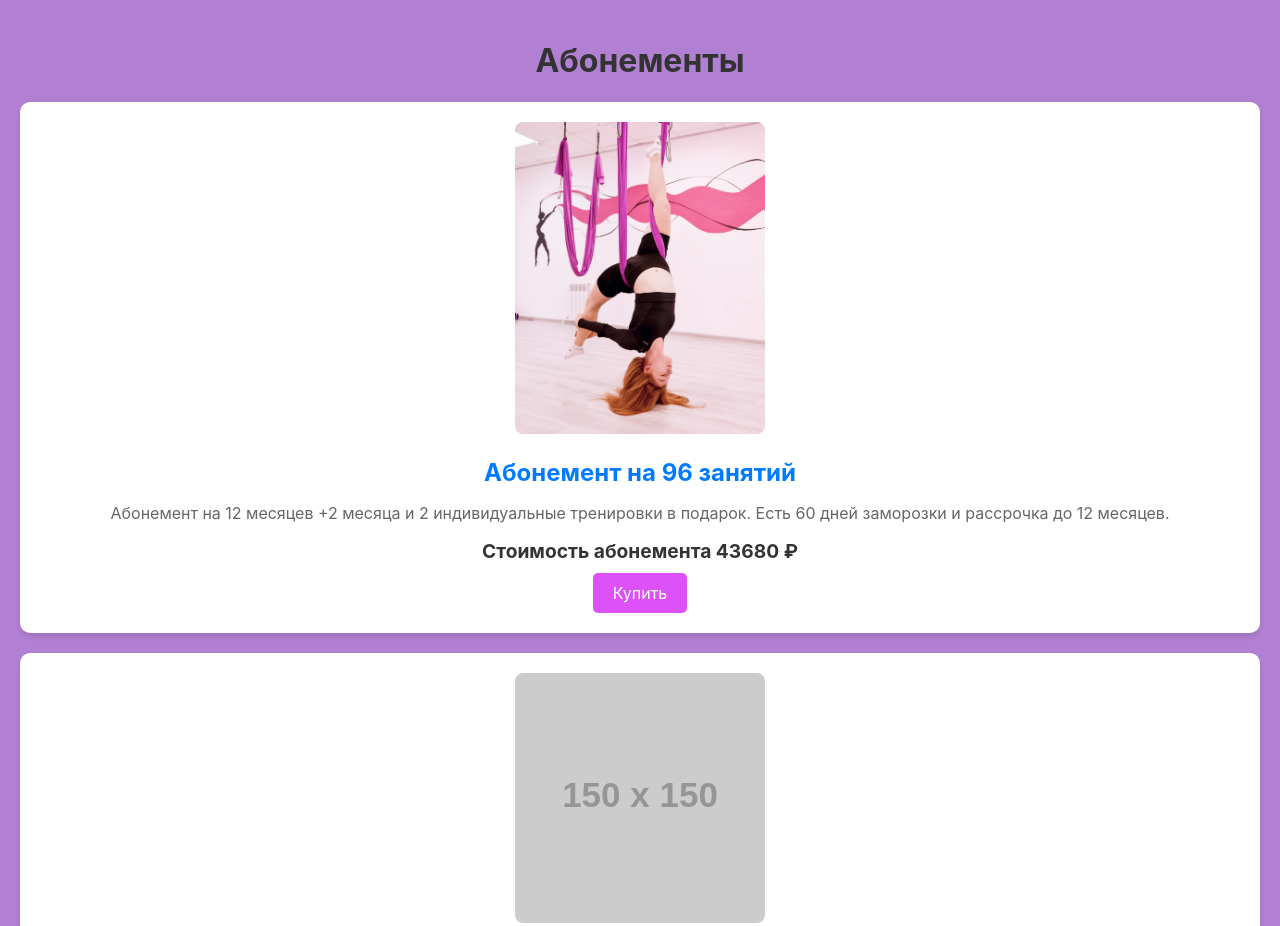
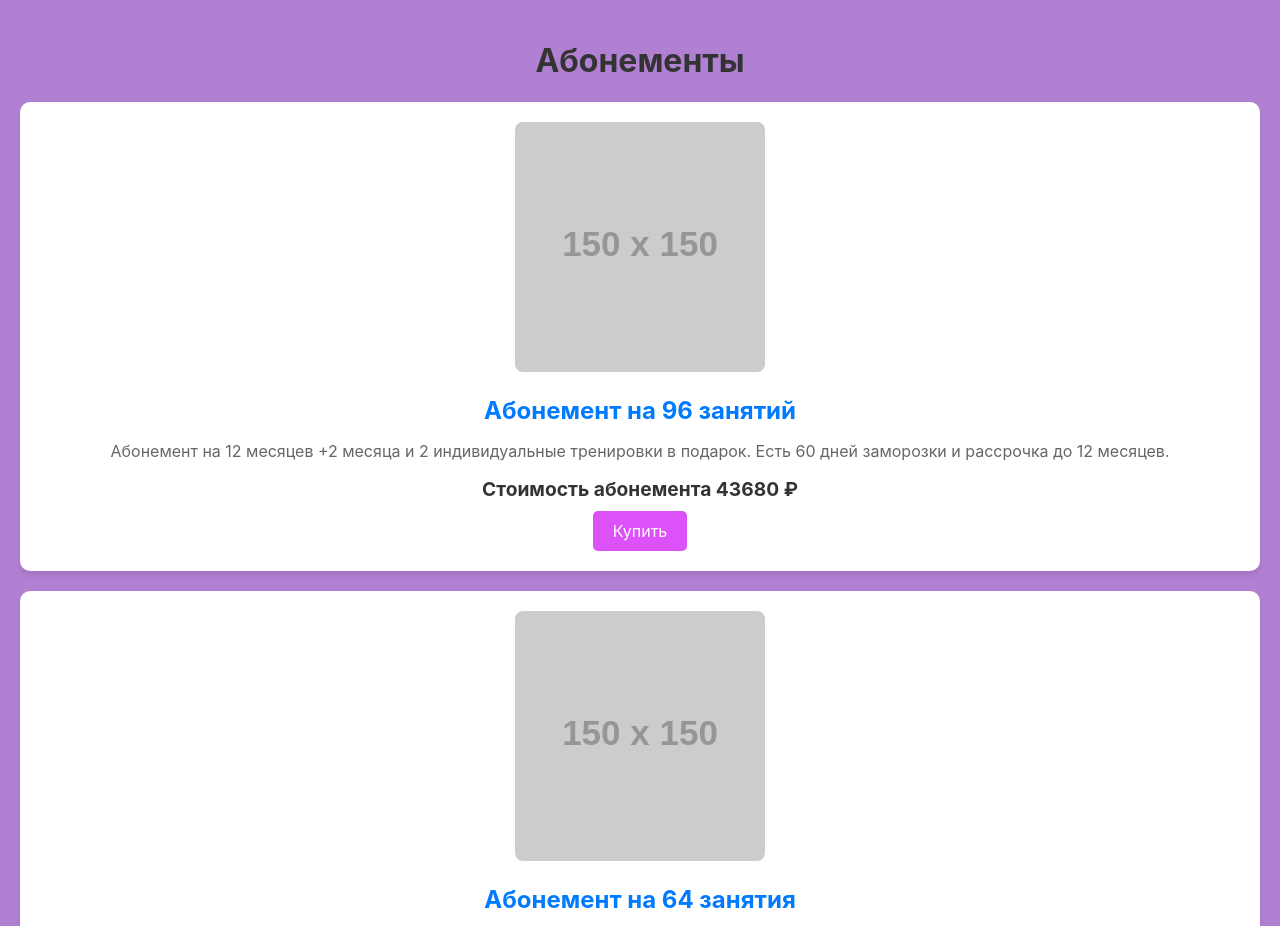
Before and after one commit to NikolayS-ux/mini-app, a plain HTML site: page index.html in a window 1280 px wide. Shown: the top 926 px of the page. Drawn offline with Linux system fonts and the light colour scheme; placeholder pictures from the web are drawn by us.

Commit message:
Update index.html

```diff
--- a/index.html
+++ b/index.html
@@ -11,7 +11,7 @@
     <h1>  Абонементы</h1>
 
     <div class="product-card">
-        <img src="https://github.com/NikolayS-ux/mini-app/blob/9b9e58d77381abdd00bc20814cd5f7518ed5cc33/96%20%D0%B7%D0%B0%D0%BD%D1%8F%D1%82%D0%B8%D0%B9.jpg" alt="Изображение товара 1">
+        <img src="https://via.placeholder.com/150" alt="">
         <h2>Абонемент на 96 занятий</h2>
         <p>Абонемент на 12 месяцев +2 месяца и 2 индивидуальные тренировки в подарок. Есть 60 дней заморозки и рассрочка до 12 месяцев.</p>
         <p class="price"> Стоимость абонемента 43680 ₽</p>
@@ -19,7 +19,7 @@
     </div>
 
     <div class="product-card">
-        <img src="https://via.placeholder.com/150" alt="Изображение товара 2">
+        <img src="https://via.placeholder.com/150" alt="">
         <h2>Абонемент на 64 занятия</h2>
         <p>Это Абонемент на 8 месяцев +4 месяца и 2 гостевые тренировки в подарок. Есть рассрочка до 12 месяцев.</p>
         <p class="price">Стоимость абонемента 33280 ₽</p>
@@ -27,7 +27,7 @@
     </div>
 
      <div class="product-card">
-        <img src="https://via.placeholder.com/150" alt="Изображение товара 2">
+        <img src="https://via.placeholder.com/150" alt="">
         <h2>Абонемент на 48 занятий</h2>
         <p>Абонемент на 6 месяцев +1 месяц и 1 индивидуальная тренировка в подарок. Есть 30 дней заморозки и рассрочка до 6 месяцев.</p>
         <p class="price">Стоимость абонемента 24960 ₽</p>
```
